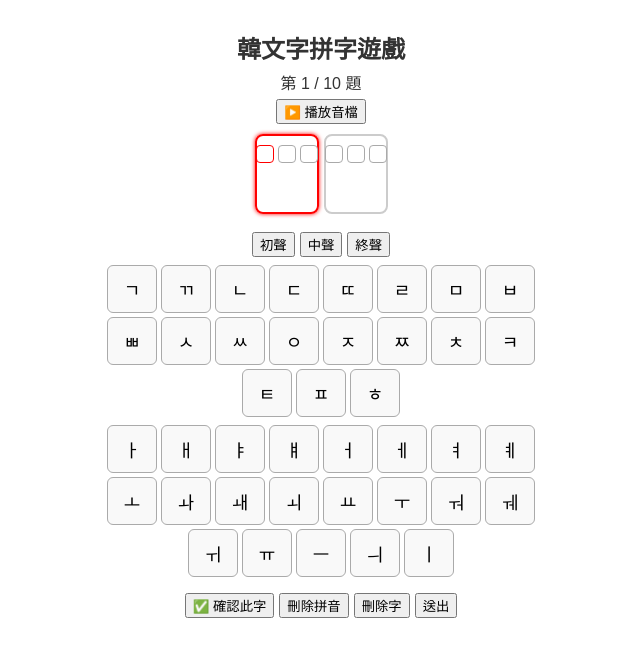
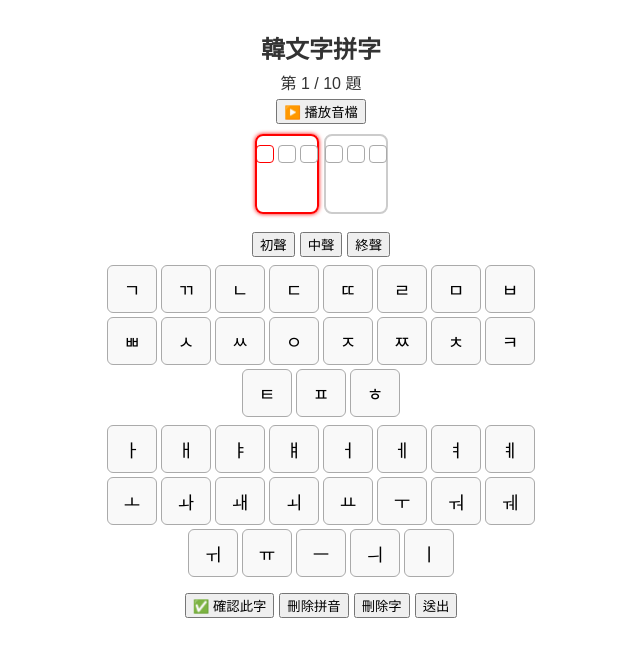
Before and after one commit to 0828uwei/korea-choose, a plain HTML site: page index.html in a window 1280 px wide. Shown: the whole page, without its empty margins (319-959 px from the left). Drawn offline with Linux system fonts and the light colour scheme.

Commit message:
Update index.html

```diff
--- a/index.html
+++ b/index.html
@@ -40,7 +40,7 @@
 </head>
 <body>
 <div class="container">
-  <h2>韓文字拼字遊戲</h2>
+  <h2>韓文字拼字</h2>
   <div id="question">第 <span id="currentQ">1</span> / 10 題</div>
   <button onclick="playAudio()">▶️ 播放音檔</button>
   <audio id="audio"></audio>
```
